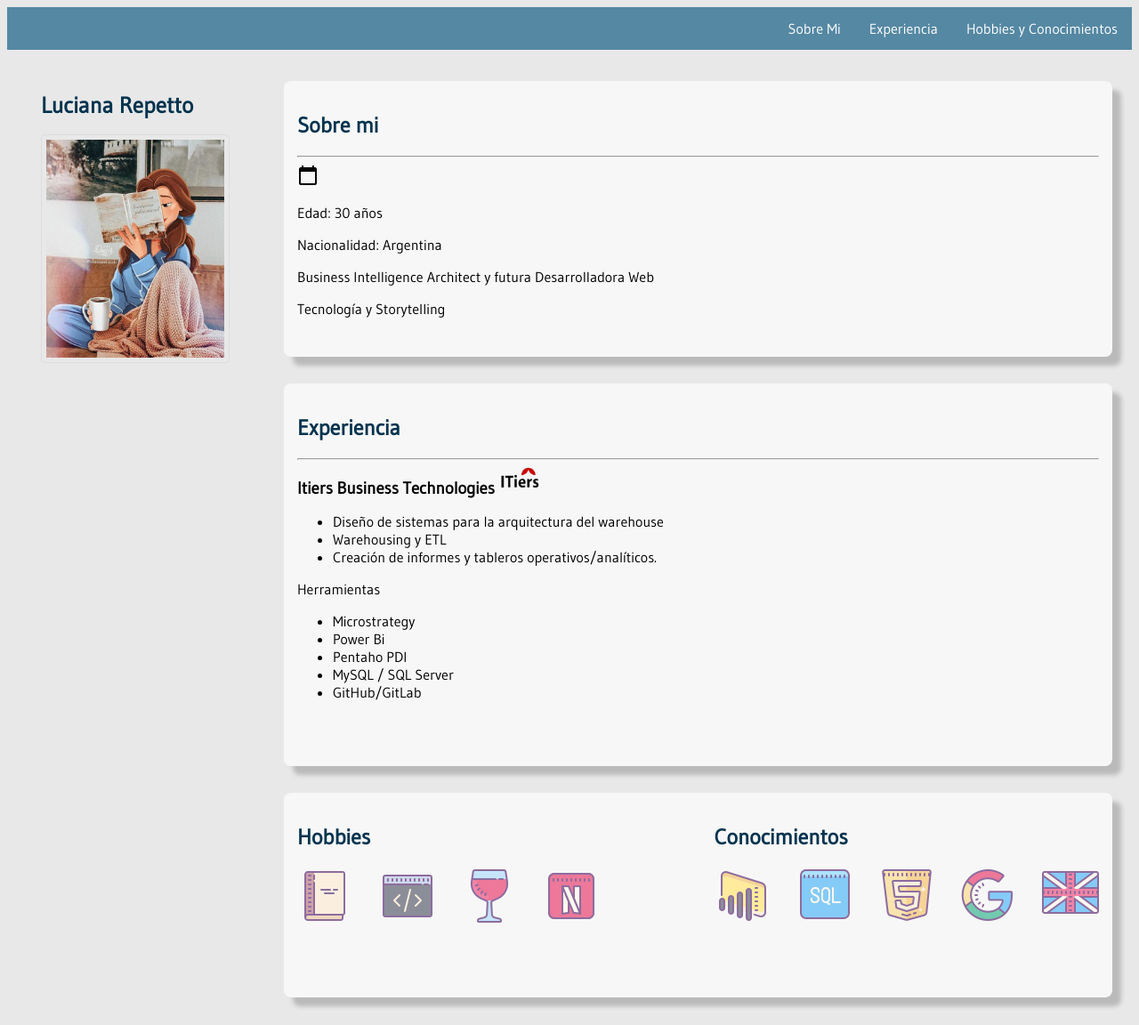
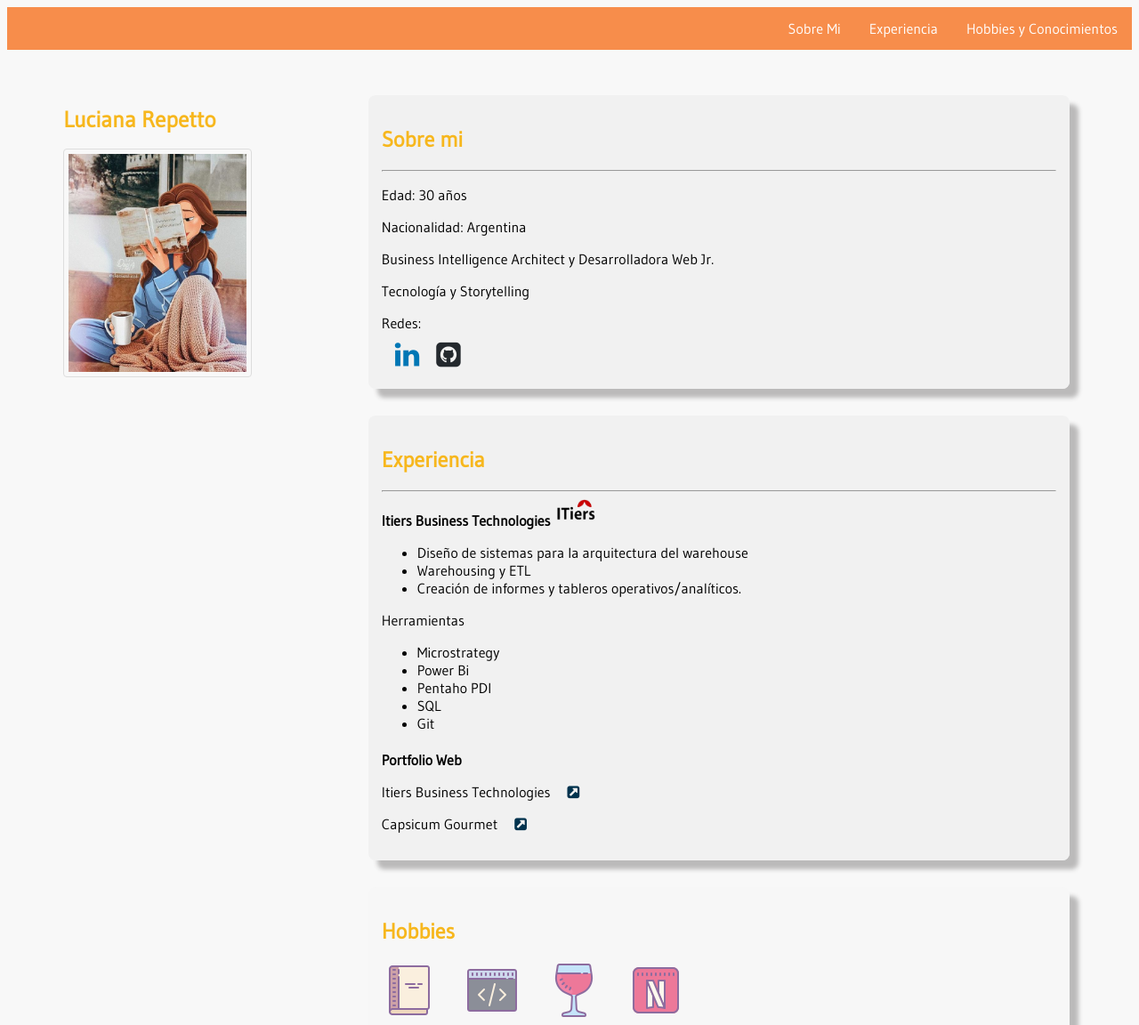
Before and after one commit to LucianaRepetto/cvPersonal, a plain HTML site: page index.html in a window 1280 px wide. Shown: the top 1152 px of the page at 89% size. Drawn offline with Linux system fonts and the light colour scheme.

Commit message:
borre fotos y cambios en diseño

```diff
--- a/index.html
+++ b/index.html
@@ -9,17 +9,18 @@
     <link rel="stylesheet" href="style.css">
     <link rel="shortcut icon" href="./imgs/favicon.ico" />
     <link href="https://fonts.googleapis.com/css?family=Gudea&display=swap" rel="stylesheet">
-    <link href="https://fonts.googleapis.com/icon?family=Material+Icons"
-      rel="stylesheet">
+    <link rel="stylesheet" href="https://cdnjs.cloudflare.com/ajax/libs/font-awesome/4.7.0/css/font-awesome.min.css">
 </head>
 
 <body>
+    <!--Menu-->
     <ul class="navbar">
         <li class="datos"><a href="#Hobbies">Hobbies y Conocimientos</a></li>
         <li class="datos"><a href="#Experiencia">Experiencia</a></li>
         <li class="datos"><a class="active" href="#Sobre">Sobre Mi</a></li>
     </ul>
 
+    <!--Foto y Nombre-->
     <div class="imagen">
         <h1>Luciana Repetto</h1>
         <img class="foto" src="./imgs/bella.jpg" alt="Foto Perfil">
@@ -30,19 +31,21 @@
         <div class="tarjetas" id="Sobre">
             <h2>Sobre mi</h2>
             <hr>
-            <i class="material-icons">calendar_today
-            </i>
             <p>Edad: 30 años</p>
             <p>Nacionalidad: Argentina</p>
-            <p>Business Intelligence Architect y futura Desarrolladora Web</p>
+            <p>Business Intelligence Architect y Desarrolladora Web Jr.</p>
             <p>Tecnología y Storytelling </p>
+            <p class="redes">Redes:</p>
+            <a href="https://www.linkedin.com/in/luciana-repetto-cirio-202baa113/" target="_blank"><i class="fa fa-linkedin fa-2x"></i></a>   <a href="https://github.com/LucianaRepetto?tab=repositories" target="_blank"><i class="fa fa-github-square fa-2x"></i></a>
+
         </div>
+
         <!--Experiencia-->
         <div class="tarjetas" id="Experiencia">
             <h2>Experiencia</h2>
             <hr>
 
-            <h3 class="empresa">Itiers Business Technologies</h3> <img class="logoit" src="/imgs/logoit.png" alt="ItiersBI">
+            <h4 class="empresa">Itiers Business Technologies</h4> <a href="https://www.itiers.com/" target="_blank"><img class="logoit" src="/imgs/logoit.png" alt="ItiersBI"></a>
 
             <ul>
                 <li>Diseño de sistemas para la arquitectura del warehouse</li>
@@ -55,36 +58,49 @@
                 <li>Microstrategy</li>
                 <li>Power Bi</li>
                 <li>Pentaho PDI</li>
-                <li>MySQL / SQL Server</li>
-                <li>GitHub/GitLab</li>
+                <li>SQL</li>
+                <li>Git</li>
             </ul>
+            <h4 class="portfolio" >Portfolio Web</h4>
+           <p> Itiers Business Technologies <a class="icono-web" href="https://www.itiers.com/" target="_blank"><i class="fa fa-external-link-square"></i></a></p>
+            <p >Capsicum Gourmet <a class="icono-web" href="https://capsicum-gourmet.com/" target="_blank"><i class="fa fa-external-link-square"></i></a></p>
+
         </div>
+
         <!--Hobbies y Conocimientos-->
         <div id="Hobbies">
             <div class="iconos-hobbies">
+
                 <h2>Hobbies</h2>
-                <img src="./imgs/favicon.png" alt="leer">
+
+                <img class="hobbiesyexp" src="./imgs/favicon.png" alt="leer">
                 <span style="margin:12px;"></span>
-                <img src="./imgs/code.png" alt="programar">
+                <img class="hobbiesyexp" src="./imgs/code.png" alt="programar">
                 <span style="margin:12px;"></span>
-                <img src="./imgs/vino.png" alt="bodegas">
+                <img class="hobbiesyexp" src="./imgs/vino.png" alt="bodegas">
                 <span style="margin:12px;"></span>
-                <img src="./imgs/netflix.png" alt="netflix">
+                <img class="hobbiesyexp" src="./imgs/netflix.png" alt="netflix">
+
             </div>
+
             <div class="iconos-conocimientos">
+
                 <h2>Conocimientos</h2>
-                <img src="./imgs/powerbi.png" alt="business intelligence">
+
+                <img class="hobbiesyexp" src="./imgs/powerbi.png" alt="business intelligence">
                 <span style="margin:12px;"></span>
-                <img src="./imgs/sql.png" alt="database">
+                <img class="hobbiesyexp" src="./imgs/sql.png" alt="database">
                 <span style="margin:12px;"></span>
-                <img src="./imgs/html.png" alt="web">
+                <img class="hobbiesyexp" src="./imgs/html.png" alt="web">
                 <span style="margin:12px;"></span>
-                <img src="./imgs/google.png" alt="herramientas google">
+                <img class="hobbiesyexp" src="./imgs/google.png" alt="herramientas google">
                 <span style="margin:12px;"></span>
-                <img src="./imgs/english.png" alt="ingles">
+                <img class="hobbiesyexp" src="./imgs/english.png" alt="ingles">
             </div>
         </div>
     </div>
+
+    <!--footer-->
     <footer>
         <p>by Luciana Repetto 2019</p>
     </footer>
--- a/style.css
+++ b/style.css
@@ -1,14 +1,15 @@
 /*Menu*/
 body{
   font-family: 'Gudea', sans-serif;
-  background-color: #e8e8e8;
+  background-color: #f8f8f8;
+
 }
 .navbar {
   list-style-type: none;
-  margin: 0;
-  padding: 0;
+  margin-top: 0%;
+  padding: 0%;
   overflow: hidden;
-  background-color: #5588a3;
+  background-color: #f78d4b;
 
 }
 
@@ -25,7 +26,7 @@ li a {
 }
 
 li a:hover {
-  background-color: #145374;
+  background-color: #f96d15;
 }
 
 /* imagen y título*/
@@ -34,8 +35,7 @@ li a:hover {
   margin-top: 30px;
   width: 15%;
   height: 400px;
-
-  padding-left: 3%;
+  margin-left: 5%;
   display: inline-block;
 }
 
@@ -47,13 +47,13 @@ li a:hover {
 }
 
 h1 {
-  color: #00334e;
+  color: #f7b71d;
   font-size: 25px;
 
 }
 
 h2 {
-  color: #00334e;
+  color: #f7b71d;
 }
 
 /*Tarjetas*/
@@ -67,19 +67,43 @@ h2 {
   height: 100%;
   margin-bottom: 30px;
 }
+/*Sobre mi*/
 
 #Sobre {
-  height: 280px;
+  height: 300px;
+}
+
+.redes{
+  margin-bottom: 10px;
+
+}
+
+.fa{
+  margin-left: 15px;
+
+}
+
+.fa-linkedin{
+  color: #0077b5;
+}
+
+.fa-github-square {
+  color:#24292e;
 }
 
 .tarjetas {
-  width: 95%;
-  height: 400px;
-  background-color: #F7F7F7;
+  width: 80%;
+  margin-left: 10%;
+  background-color: #f1f0f0cc;
   padding: 15px;
   margin-bottom: 30px;
   box-shadow: 10px 10px 5px rgb(187, 186, 186);
   border-radius: 8px;
+}
+/*Experiencia*/
+
+#experiencia{
+  height: 500px;
 }
 
 .empresa{
@@ -92,10 +116,20 @@ h2 {
   height: 30px;
 }
 
+.portfolio{
+  margin-bottom: 1px;
+}
+
+.icono-web{
+  color: #00334e;
+}
+
+/*Hobbies y Conocimientos*/
 
 #Hobbies {
-  width: 95%;
+  width: 80%;
   height: 200px;
+  margin-left: 10%;
   background-color: #F7F7F7;
   padding: 15px;
   border-radius: 8px;
@@ -111,13 +145,17 @@ h2 {
   float:right;
 }
 
+
+
+
+
 /*Footer*/
 
 footer{
   width: 100%;
   height: 50px;
-  background-color: #5588a3;
+  background-color: #f78d4b;
   display: inline-block;
   text-align: center;
-  color: #ddd;
+  color: rgb(235, 229, 229);
 }
```
Also changed, not shown: imgs/ciudad-zombie-icon.png (deleted), imgs/cv-icon.png (deleted), imgs/encuestados-icon.png (deleted), imgs/mapa-interactivo-icon.png (deleted), imgs/peli-vs-peli-icon.png (deleted), imgs/pixel-art-icon.png (deleted), imgs/que-veo-icon.png (deleted), imgs/recargado-icon.png (deleted), imgs/rompecabezas-icon.png (deleted).
